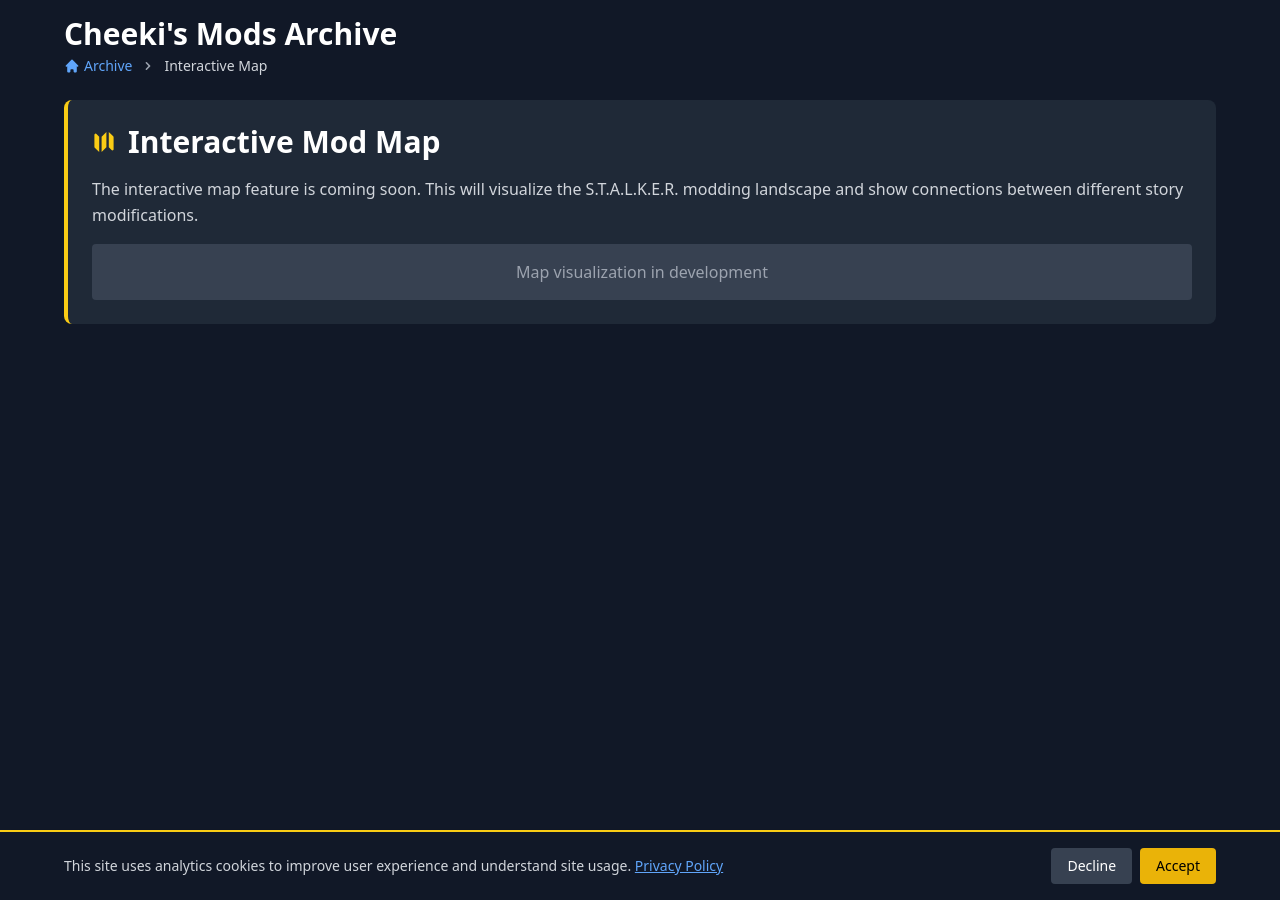
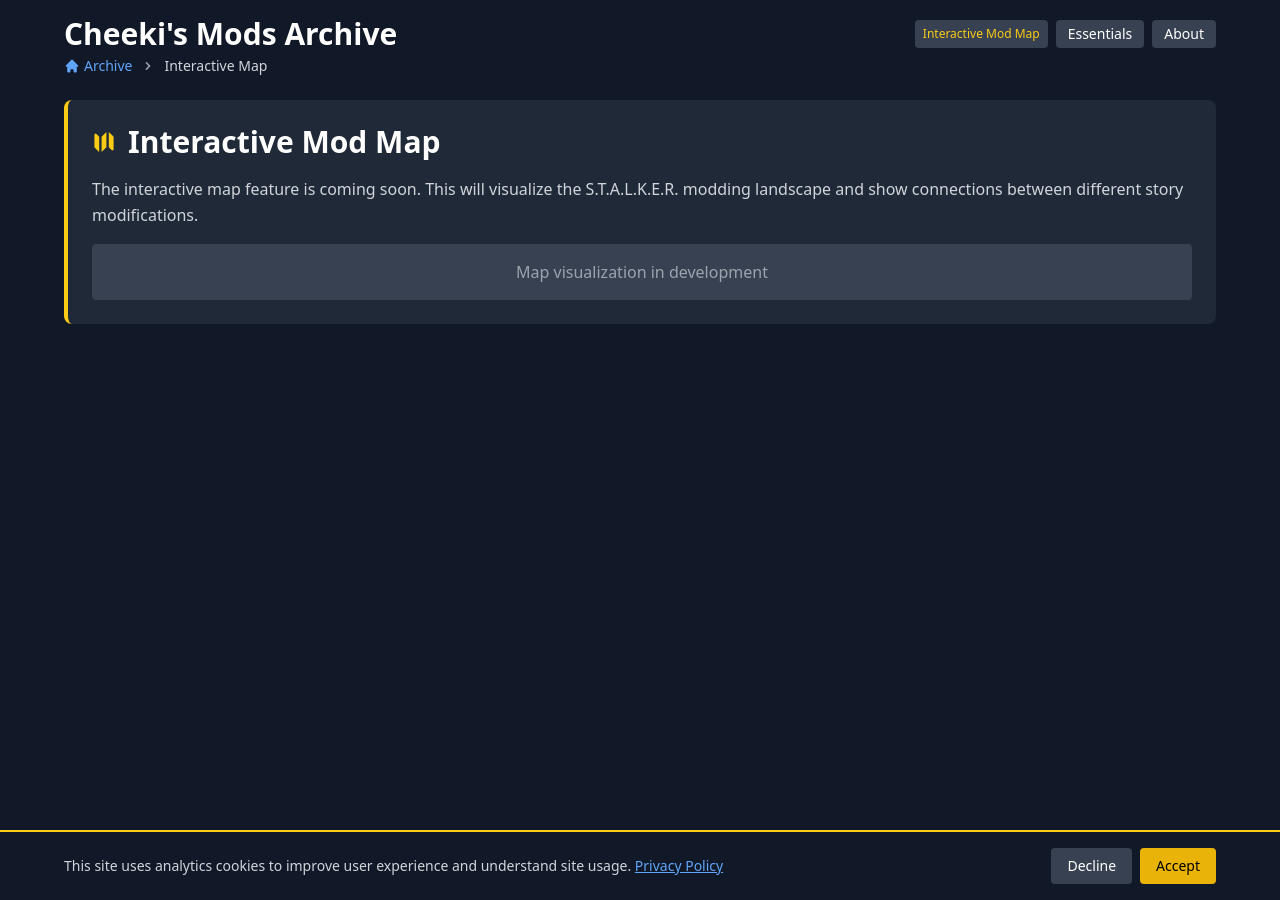
Before and after one commit to Cheekitos/CSMA-Test, a Jekyll site: the page built from stalker-map.html, in a window 1280 px wide. Built offline with Jekyll 4.4.1, drawn with Linux system fonts in a browser that asks for light colours; nearby versions of some CDN libraries.

Commit message:
Update stalker-map.html

```diff
--- a/stalker-map.html
+++ b/stalker-map.html
@@ -7,12 +7,15 @@
 ---
 
 <div class="max-w-6xl mx-auto">
-  <!-- Header Section with Site Title -->
+  <!-- Header Section with Site Title and Buttons -->
   <div class="flex flex-col sm:flex-row sm:justify-between sm:items-center mb-1 gap-2">
     <a href="{{ '/' | relative_url }}" class="text-3xl font-bold hover:text-yellow-400 transition-colors">
       Cheeki's Mods Archive
     </a>
+    {% include header-buttons.html %}
   </div>
+
+  {% include mobile-buttons.html %}
 
   <!-- Breadcrumb Navigation -->
   <nav class="mb-6" aria-label="Breadcrumb">
```
